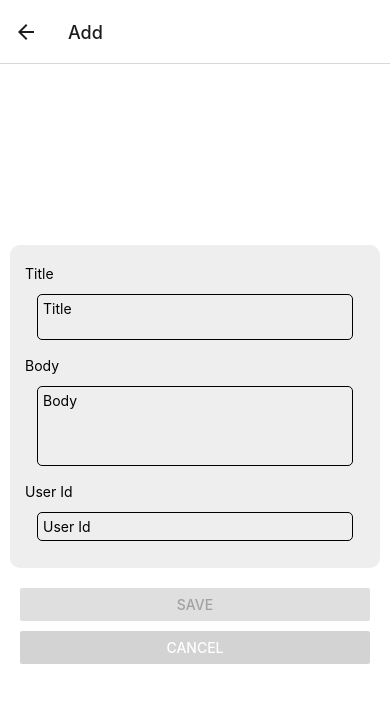
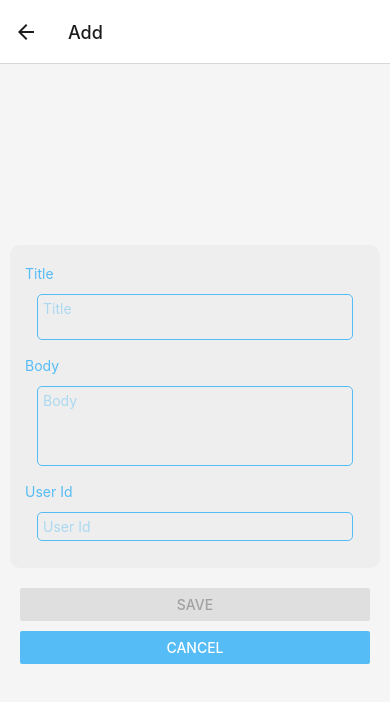
Before and after one commit to Hamzarafi/Demo-posts-app, a React Native app: screen /Add in a window 390 px wide. Shown: the top 702 px of the page. Built offline with nearby package versions, Linux system fonts and the light colour scheme; no server answers; what expo-linking would draw is missing.

Commit message:
Theme support

```diff
--- a/components/AddView/AddView.tsx
+++ b/components/AddView/AddView.tsx
@@ -1,8 +1,9 @@
-import { Text, View } from "../Themed";
+import { Text, View, TextInput, Button } from "../Themed";
 import React, { useEffect, useState } from "react";
-import { Button, StyleSheet, TextInput } from "react-native";
+import { StyleSheet } from "react-native";
 import { API_URL } from "../../constants/URLs";
 import { useGlobalContext } from "../../hooks/globalContext";
+import { PrimaryColorDark, PrimaryColorLight } from "../../constants/Colors";
 
 const AddView = () => {
   const { posts, setPosts } = useGlobalContext();
@@ -43,8 +44,13 @@ const AddView = () => {
           style={styles.item}
         >
           <View lightColor="#eee" darkColor="rgba(255,255,255,0.0)">
-            <Text style={styles.label}>Title</Text>
-
+            <Text
+              lightColor={PrimaryColorLight}
+              darkColor={PrimaryColorDark}
+              style={styles.label}
+            >
+              Title
+            </Text>
             <TextInput
               style={styles.input}
               multiline
@@ -55,7 +61,13 @@ const AddView = () => {
               keyboardType="name-phone-pad"
             />
 
-            <Text style={styles.label}>Body</Text>
+            <Text
+              lightColor={PrimaryColorLight}
+              darkColor={PrimaryColorDark}
+              style={styles.label}
+            >
+              Body
+            </Text>
             <TextInput
               style={styles.input}
               multiline
@@ -66,7 +78,13 @@ const AddView = () => {
               keyboardType="name-phone-pad"
             />
 
-            <Text style={styles.label}>User Id</Text>
+            <Text
+              lightColor={PrimaryColorLight}
+              darkColor={PrimaryColorDark}
+              style={styles.label}
+            >
+              User Id
+            </Text>
             <TextInput
               style={styles.input}
               numberOfLines={1}
@@ -82,11 +100,10 @@ const AddView = () => {
         <Button
           title={"Save"}
           onPress={buttonClick}
-          disabled={title == "" && body == "" && user == ""}
-          color={"grey"}
+          disabled={title == "" || body == "" || user == ""}
         />
         <View style={{ marginTop: 10 }}>
-          <Button title={"Cancel"} onPress={() => {}} color={"lightgrey"} />
+          <Button title={"Cancel"} onPress={() => {}} />
         </View>
       </View>
     </View>
--- a/components/DetailView/DetailView.tsx
+++ b/components/DetailView/DetailView.tsx
@@ -1,17 +1,18 @@
-import { Text, View } from "../../components/Themed";
+import { Text, View, TextInput, Button } from "../../components/Themed";
 import React, { useEffect, useState } from "react";
-import { Button, StyleSheet, TextInput } from "react-native";
+import { StyleSheet } from "react-native";
 import { API_URL } from "../../constants/URLs";
 import { useGlobalContext } from "../../hooks/globalContext";
+import { PrimaryColorDark, PrimaryColorLight } from "../../constants/Colors";
 
 interface Props {
   item: PostType;
 }
 
 const DetailView = ({ item }: Props) => {
-  const [editMode, setEditMode] = useState(false);
   const { posts, setPosts } = useGlobalContext();
 
+  const [editMode, setEditMode] = useState(false);
   const [title, setTitle] = useState<string>("");
   const [body, setBody] = useState<string>("");
   const [user, setUser] = useState<string>("");
@@ -76,7 +77,13 @@ const DetailView = ({ item }: Props) => {
             style={styles.item}
           >
             <View lightColor="#eee" darkColor="rgba(255,255,255,0.0)">
-              <Text style={styles.label}>Title</Text>
+              <Text
+                lightColor={PrimaryColorLight}
+                darkColor={PrimaryColorDark}
+                style={styles.label}
+              >
+                Title
+              </Text>
               <TextInput
                 style={styles.input}
                 multiline
@@ -87,7 +94,13 @@ const DetailView = ({ item }: Props) => {
                 keyboardType="name-phone-pad"
               />
 
-              <Text style={styles.label}>Body</Text>
+              <Text
+                lightColor={PrimaryColorLight}
+                darkColor={PrimaryColorDark}
+                style={styles.label}
+              >
+                Body
+              </Text>
               <TextInput
                 style={styles.input}
                 multiline
@@ -98,7 +111,13 @@ const DetailView = ({ item }: Props) => {
                 keyboardType="name-phone-pad"
               />
 
-              <Text style={styles.label}>User Id</Text>
+              <Text
+                lightColor={PrimaryColorLight}
+                darkColor={PrimaryColorDark}
+                style={styles.label}
+              >
+                User Id
+              </Text>
               <TextInput
                 style={styles.input}
                 numberOfLines={1}
@@ -138,18 +157,10 @@ const DetailView = ({ item }: Props) => {
         </View>
       )}
       <View style={{ marginLeft: 20, marginRight: 20 }}>
-        <Button
-          title={editMode ? "Save" : "Edit"}
-          onPress={buttonClick}
-          color={"grey"}
-        />
+        <Button title={editMode ? "Save" : "Edit"} onPress={buttonClick} />
         {editMode && (
           <View style={{ marginTop: 10 }}>
-            <Button
-              title={"Cancel"}
-              onPress={() => setEditMode(false)}
-              color={"lightgrey"}
-            />
+            <Button title={"Cancel"} onPress={() => setEditMode(false)} />
           </View>
         )}
       </View>
--- a/components/Themed.tsx
+++ b/components/Themed.tsx
@@ -3,9 +3,17 @@
  * https://docs.expo.io/guides/color-schemes/
  */
 
-import { Text as DefaultText, View as DefaultView } from "react-native";
+import {
+  Text as DefaultText,
+  View as DefaultView,
+  TextInput as DefaultTextInput,
+  Button as DefaultButton,
+} from "react-native";
 
-import Colors from "../constants/Colors";
+import Colors, {
+  PrimaryColorDark,
+  PrimaryColorLight,
+} from "../constants/Colors";
 import useColorScheme from "../hooks/useColorScheme";
 
 export function useThemeColor(
@@ -29,6 +37,8 @@ type ThemeProps = {
 
 export type TextProps = ThemeProps & DefaultText["props"];
 export type ViewProps = ThemeProps & DefaultView["props"];
+export type TextInputProps = ThemeProps & DefaultTextInput["props"];
+export type ButtonProps = ThemeProps & DefaultButton["props"];
 
 export function Text(props: TextProps) {
   const { style, lightColor, darkColor, ...otherProps } = props;
@@ -46,3 +56,34 @@ export function View(props: ViewProps) {
 
   return <DefaultView style={[{ backgroundColor }, style]} {...otherProps} />;
 }
+
+export function TextInput(props: TextInputProps) {
+  const { style, lightColor, darkColor, ...otherProps } = props;
+  const color = useThemeColor({ light: lightColor, dark: darkColor }, "text");
+  const borderColor = useThemeColor(
+    { light: PrimaryColorLight, dark: PrimaryColorDark },
+    "background"
+  );
+  const placeholderTextColor = useThemeColor(
+    { light: `${PrimaryColorLight}6f`, dark: `${PrimaryColorDark}6f` },
+    "text"
+  );
+
+  return (
+    <DefaultTextInput
+      style={[{ color, borderColor }, style]}
+      placeholderTextColor={placeholderTextColor}
+      {...otherProps}
+    />
+  );
+}
+
+export function Button(props: ButtonProps) {
+  const { lightColor, darkColor, ...otherProps } = props;
+  const color = useThemeColor(
+    { light: PrimaryColorLight, dark: PrimaryColorDark },
+    "text"
+  );
+
+  return <DefaultButton color={color} {...otherProps} />;
+}
--- a/constants/Colors.ts
+++ b/constants/Colors.ts
@@ -1,10 +1,12 @@
-const tintColorLight = "#2f95dc";
-const tintColorDark = "#fff";
+const tintColorLight = "#55BCF6";
+const tintColorDark = "#3fabe8";
+export const PrimaryColorLight = "#55BCF6";
+export const PrimaryColorDark = "#3fabe8";
 
 export default {
   light: {
     text: "#000",
-    background: "#fff",
+    background: "#f5f5f5",
     tint: tintColorLight,
     tabIconDefault: "#ccc",
     tabIconSelected: tintColorLight,
```
